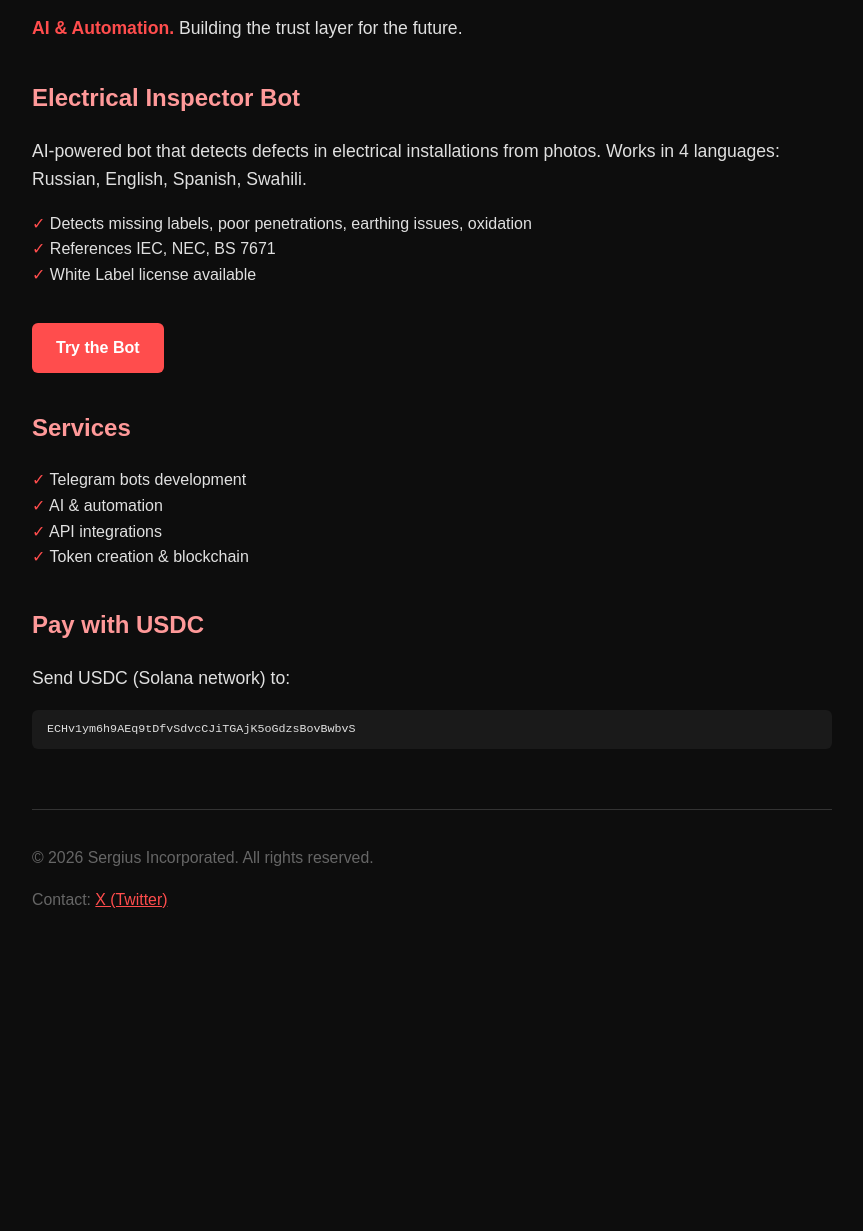
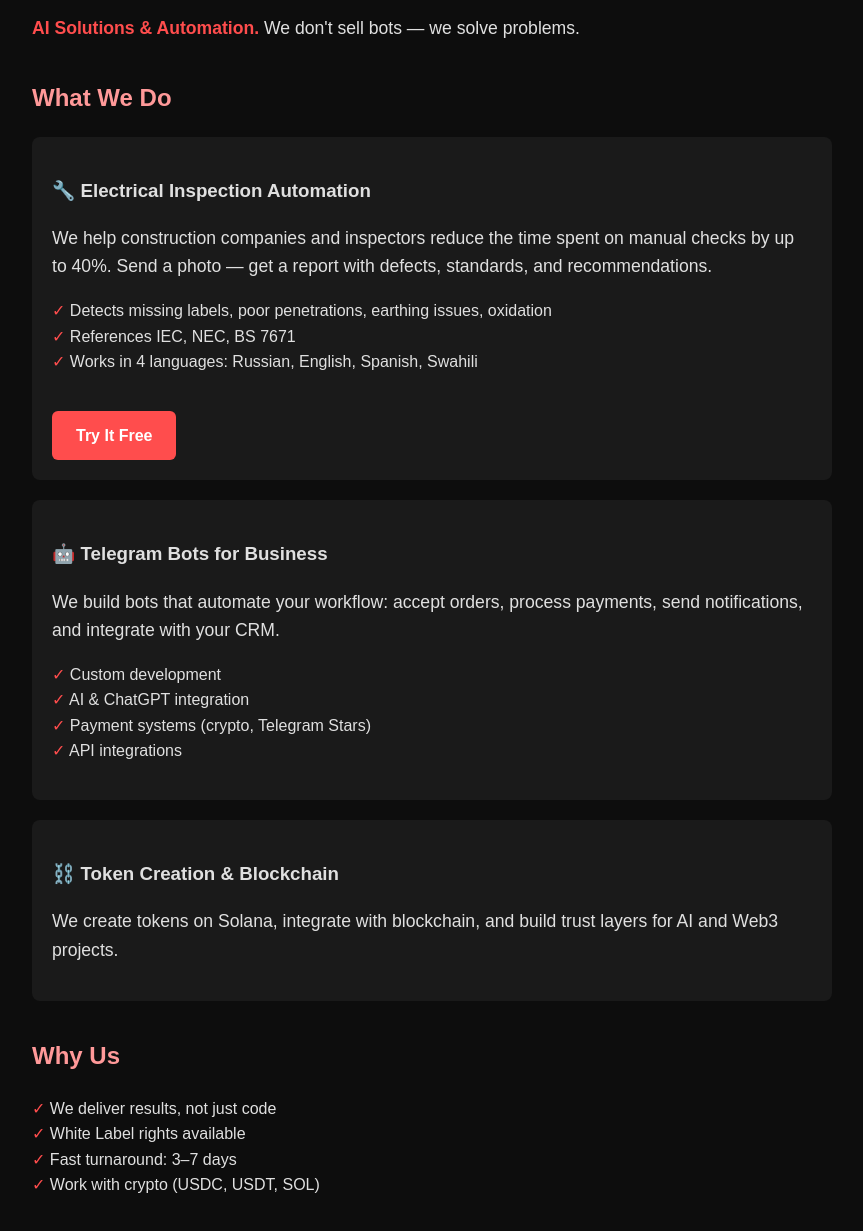
Before and after one commit to Sergijus1981/mytechbot_en, a plain HTML site: page index.html in a window 1280 px wide. Shown: the part 134-1365 px from the top of the page, without its empty margins (208-1071 px from the left). Before the commit the page ends 1102 px from the top, so only its background shows below. Drawn offline with Linux system fonts and the light colour scheme.

Commit message:
Update index.html

```diff
--- a/index.html
+++ b/index.html
@@ -3,7 +3,7 @@
 <head>
     <meta charset="UTF-8">
     <meta name="viewport" content="width=device-width, initial-scale=1.0">
-    <title>Sergius Incorporated — AI & Automation</title>
+    <title>Sergius Incorporated — AI Solutions & Automation</title>
     <style>
         body {
             font-family: Arial, sans-serif;
@@ -72,28 +72,53 @@
             border-top: 1px solid #333;
             padding-top: 20px;
         }
+        .service-block {
+            background: #1a1a1a;
+            padding: 20px;
+            border-radius: 8px;
+            margin-bottom: 20px;
+        }
     </style>
 </head>
 <body>
     <div class="container">
         <h1>Sergius Incorporated</h1>
-        <p><span class="highlight">AI & Automation.</span> Building the trust layer for the future.</p>
+        <p><span class="highlight">AI Solutions & Automation.</span> We don't sell bots — we solve problems.</p>
 
-        <h2>Electrical Inspector Bot</h2>
-        <p>AI-powered bot that detects defects in electrical installations from photos. Works in 4 languages: Russian, English, Spanish, Swahili.</p>
+        <h2>What We Do</h2>
+        <div class="service-block">
+            <h3>🔧 Electrical Inspection Automation</h3>
+            <p>We help construction companies and inspectors reduce the time spent on manual checks by up to 40%. Send a photo — get a report with defects, standards, and recommendations.</p>
             <ul>
                 <li>Detects missing labels, poor penetrations, earthing issues, oxidation</li>
                 <li>References IEC, NEC, BS 7671</li>
-            <li>White Label license available</li>
+                <li>Works in 4 languages: Russian, English, Spanish, Swahili</li>
             </ul>
-        <a href="https://t.me/ElectricalInspectorBot" class="btn">Try the Bot</a>
+            <a href="https://t.me/ElectricalInspectorBot" class="btn">Try It Free</a>
+        </div>
 
-        <h2>Services</h2>
+        <div class="service-block">
+            <h3>🤖 Telegram Bots for Business</h3>
+            <p>We build bots that automate your workflow: accept orders, process payments, send notifications, and integrate with your CRM.</p>
             <ul>
-            <li>Telegram bots development</li>
-            <li>AI & automation</li>
+                <li>Custom development</li>
+                <li>AI & ChatGPT integration</li>
+                <li>Payment systems (crypto, Telegram Stars)</li>
                 <li>API integrations</li>
-            <li>Token creation & blockchain</li>
+            </ul>
+        </div>
+
+        <div class="service-block">
+            <h3>⛓️ Token Creation & Blockchain</h3>
+            <p>We create tokens on Solana, integrate with blockchain, and build trust layers for AI and Web3 projects.</p>
+        </div>
+
+        <h2>Why Us</h2>
+        <ul>
+            <li>We deliver results, not just code</li>
+            <li>White Label rights available</li>
+            <li>Fast turnaround: 3–7 days</li>
+            <li>Work with crypto (USDC, USDT, SOL)</li>
         </ul>
 
         <h2>Pay with USDC</h2>
```
Lines whose indentation alone changed are shown as unchanged.
